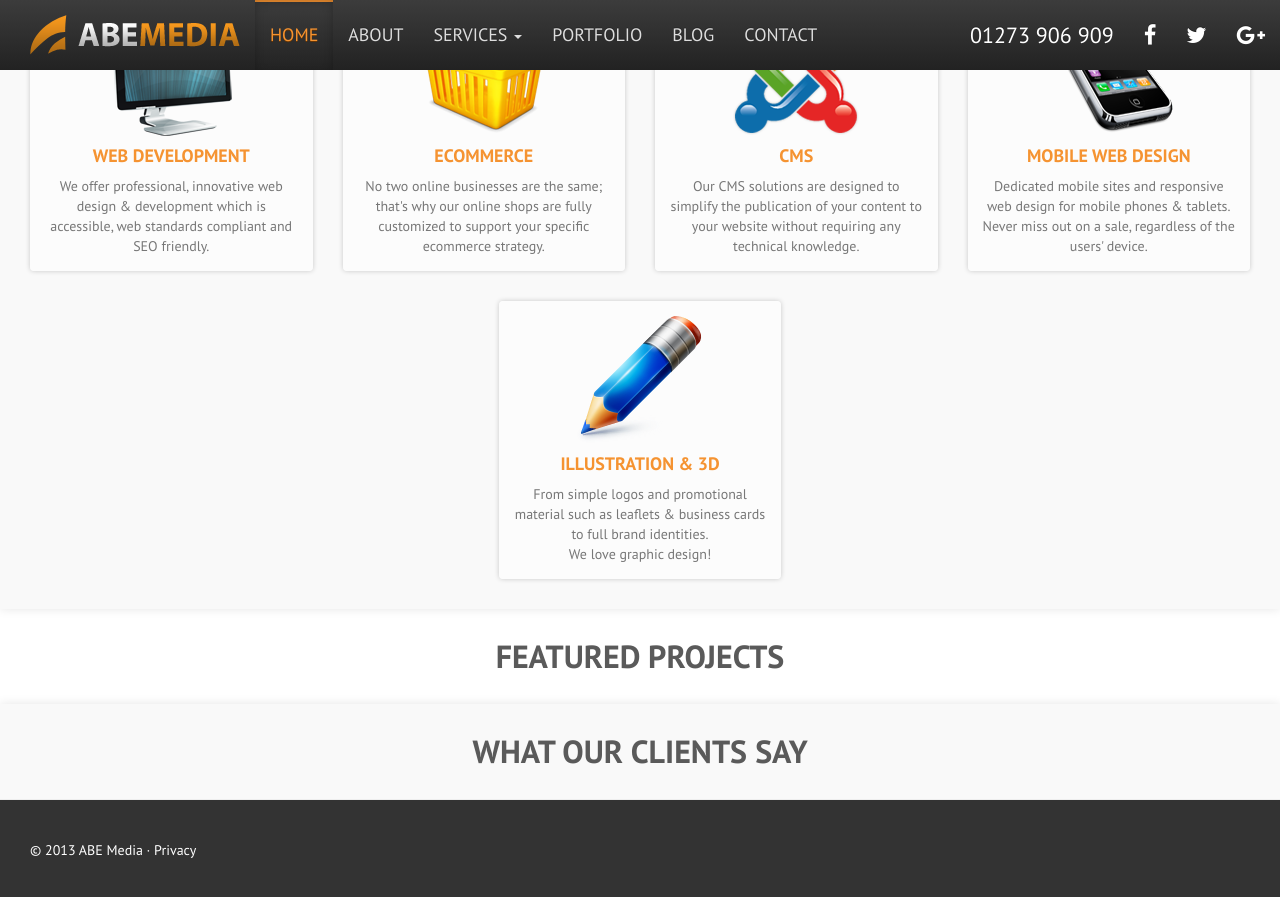
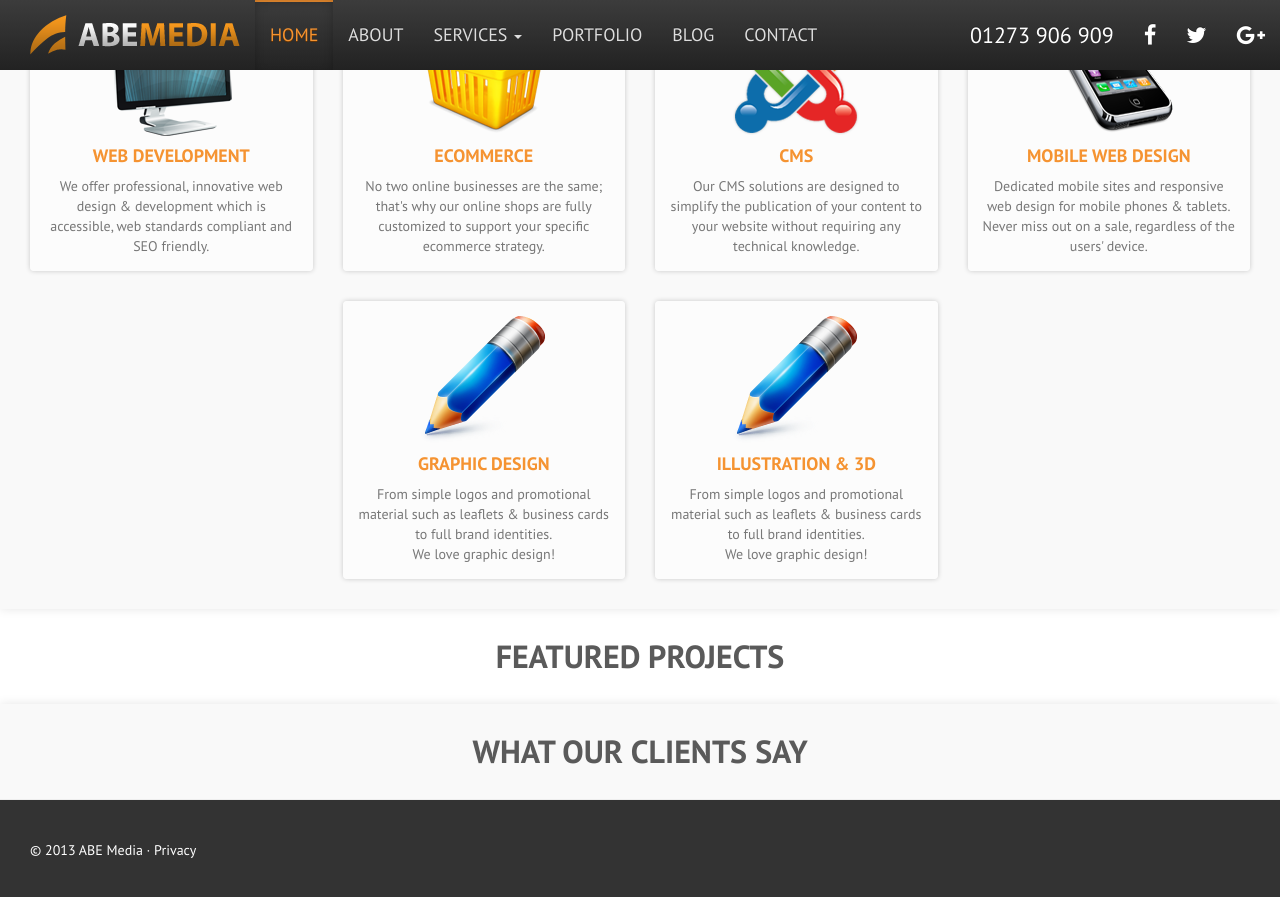
Before and after one commit to abemedia/abemedia.github.io, a Jekyll site: the page built from index.md, in a window 1280 px wide and 900 px high, scrolled down 764 px. Shown: the top 897 px of the window. Built offline with Jekyll 4.4.1, drawn with Linux system fonts in a browser that asks for light colours; nearby versions of some CDN libraries.

Commit message:
Update services.yml

```diff
--- a/_data/services.yml
+++ b/_data/services.yml
@@ -23,6 +23,12 @@
     image: /images/services/mobile-websites.png
     desc: "Dedicated mobile sites and responsive web design for mobile phones &amp; tablets. Never miss out on a sale, regardless of the users' device."
 -
+    title: Graphic Design
+    alias: graphic
+    url: graphic-design
+    image: /images/services/graphic-design.png
+    desc: "From simple logos and promotional material such as leaflets &amp; business cards to full brand identities.<br>We love graphic design!"
+-
     title: Illustration & 3D
     alias: illustration
     url: illustration
```
